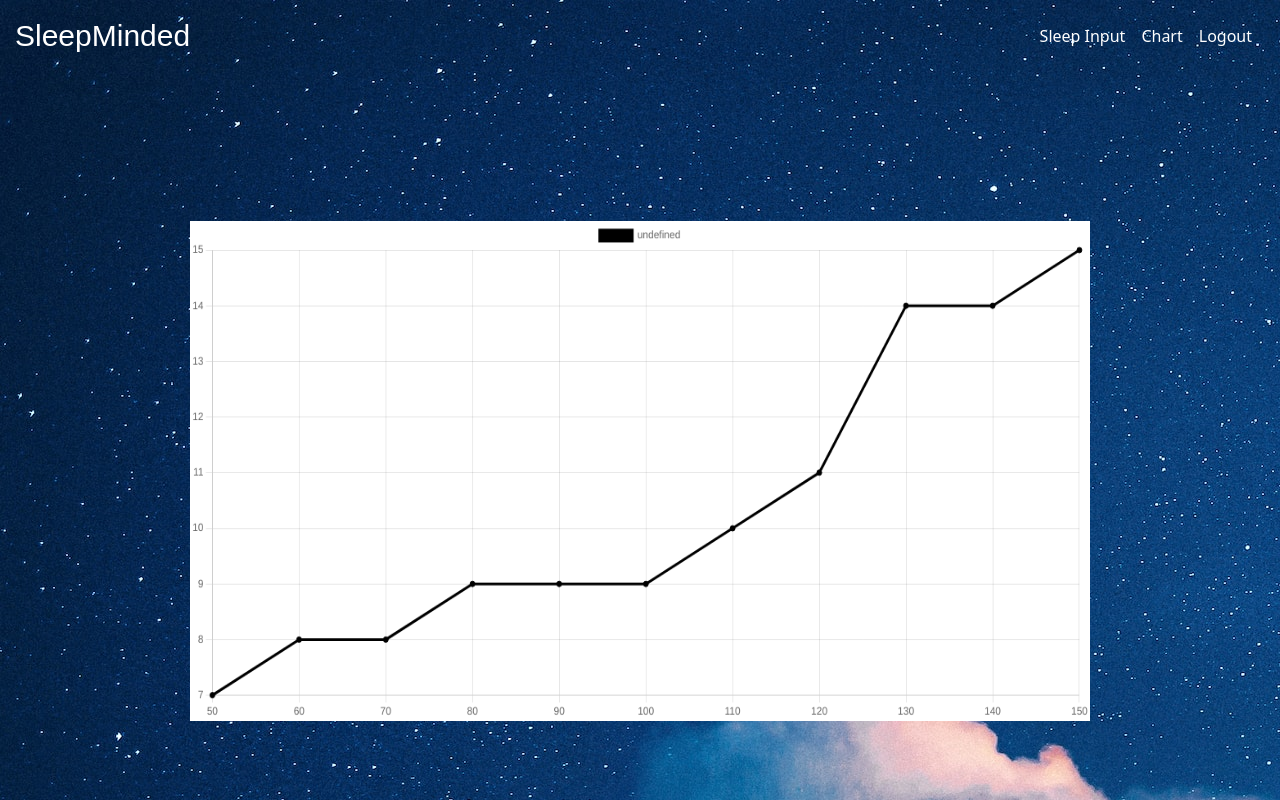
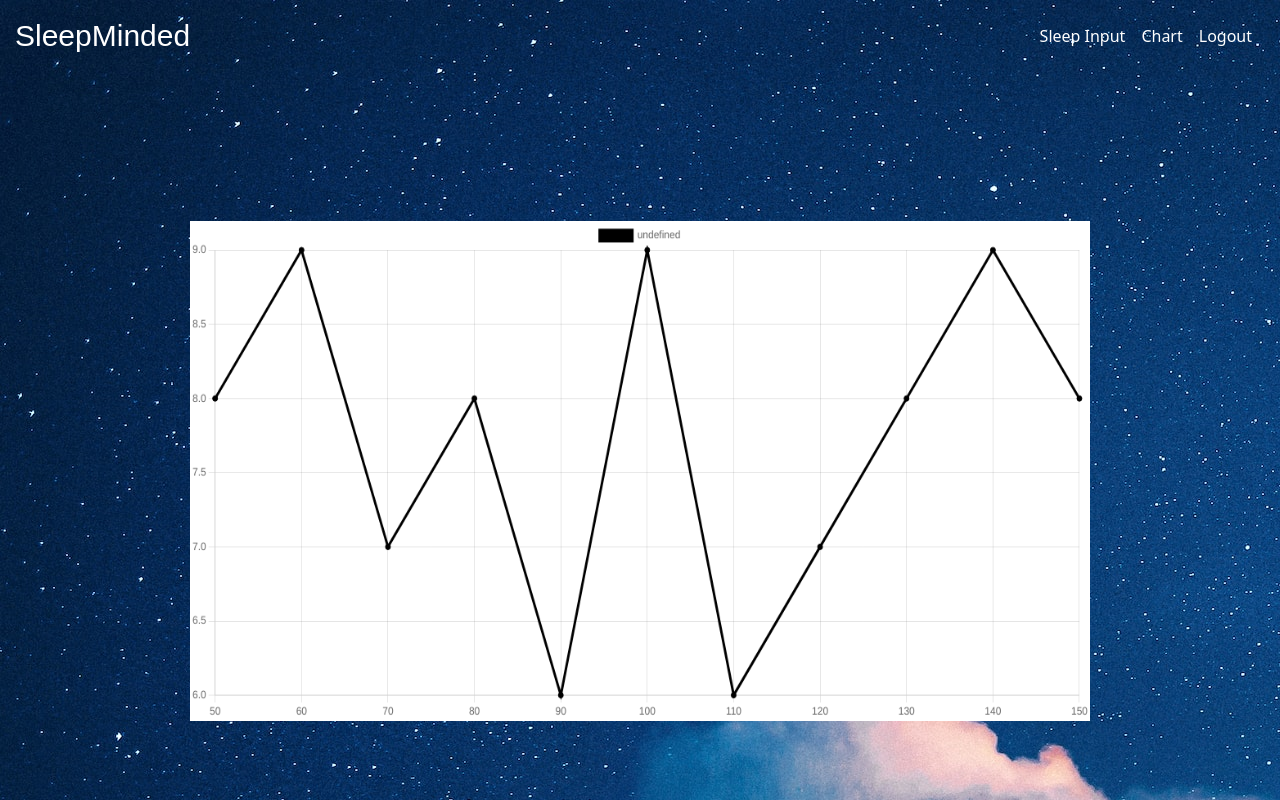
Before and after one commit to jdalfaro4/Sleep-Minded, a React (Create React App) app in the folder client/: page / in a window 1280 px wide. Both pictures are taken after a click on the link "Chart". Shown: the top 800 px of the page. Built offline with nearby package versions, Linux system fonts and the light colour scheme.

Commit message:
updated server client connection

```diff
--- a/client/src/Pages/Chart.js
+++ b/client/src/Pages/Chart.js
@@ -5,7 +5,7 @@
 import React from 'react';
 import { Line } from "react-chartjs-2";
 const xValues = [50, 60, 70, 80, 90, 100, 110, 120, 130, 140, 150];
-const yValues = [7, 8, 8, 9, 9, 9, 10, 11, 14, 14, 15];
+const yValues = [8, 9, 7, 8, 6, 9, 6, 7, 8, 9, 8, 6];
 
 
 export default function Chart() {
```
Also changed, not shown: 1 other file (tests, documents, lock files or other folders).
